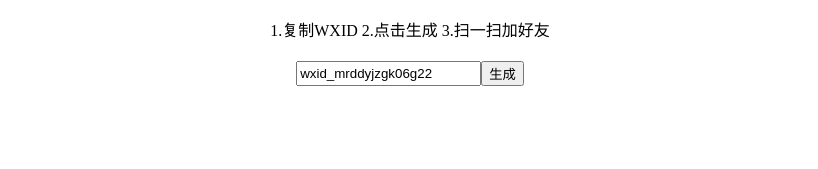
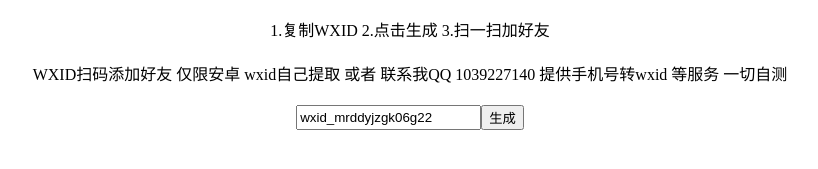
Before and after one commit to jiajia110/jiajia110.github.io, a plain HTML site: page index.html in a window 1280 px wide. Shown: the part 303-472 px from the top of the page, without its empty margins (230-1048 px from the left). Drawn offline with Linux system fonts and the light colour scheme.

Commit message:
Update index.html

```diff
--- a/index.html
+++ b/index.html
@@ -19,6 +19,7 @@
 <div id="app" class="main">
     <div id="QRCode" class="QR-image"></div>
     <div class="">1.复制WXID 2.点击生成 3.扫一扫加好友</div>
+  <div class="">WXID扫码添加好友 仅限安卓 wxid自己提取 或者 联系我QQ 1039227140 提供手机号转wxid 等服务 一切自测</div>
     <div>
         <input type="text" v-model="wxValue"><button @click="makeCode">生成</button>
     </div>
```
